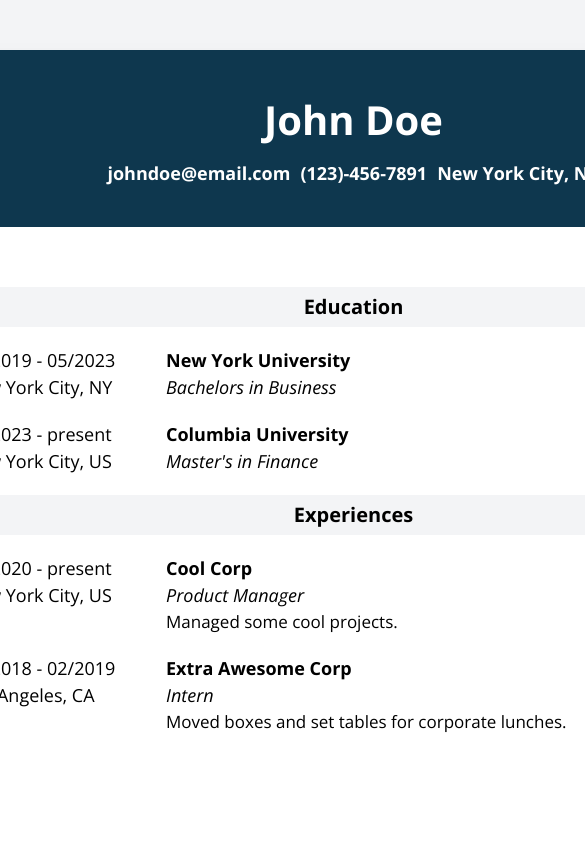
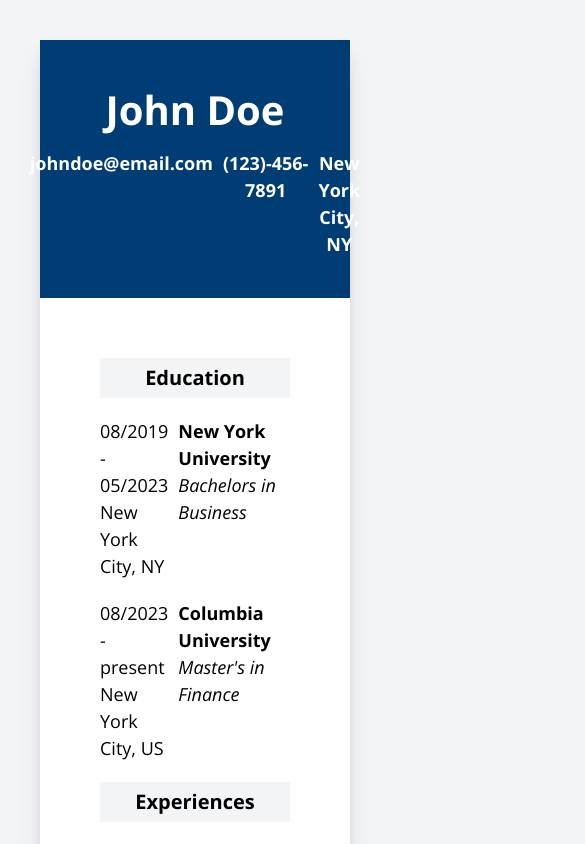
Before and after one commit to seanmckone/odin-cv-application, a React (Vite) app: page / in a window 390 px wide. Shown: the top 844 px of the page, 585 px wide, since content can reach past the window. Built offline with nearby package versions, Linux system fonts and the light colour scheme.

Commit message:
Implement initial responsiveness

```diff
--- a/src/App.jsx
+++ b/src/App.jsx
@@ -211,13 +211,11 @@
         </button>
       </div>
 
-      <div className="resume-side">
-        <Resume
-          personalDetails={personalDetails}
-          educations={educations}
-          experiences={experiences}
-        ></Resume>
-      </div>
+      <Resume
+        personalDetails={personalDetails}
+        educations={educations}
+        experiences={experiences}
+      ></Resume>
     </div>
   );
 }
--- a/src/styles/App.css
+++ b/src/styles/App.css
@@ -1,7 +1,9 @@
 .app {
   display: flex;
+  justify-content: center;
+  flex-wrap: wrap-reverse;
   gap: 50px;
-  justify-content: center;
+  margin: 40px;
 }
 
 .edit-side {
@@ -9,7 +11,8 @@
   flex-direction: column;
   gap: 20px;
   align-items: center;
-  width: 500px;
+  max-width: 400px;
+  width: 100%;
 }
 
 .form-section-title {
--- a/src/styles/Resume.css
+++ b/src/styles/Resume.css
@@ -1,11 +1,12 @@
 .resume {
+  max-width: 800px;
+  width: 100%;
+  aspect-ratio: 8 / 11;
   background-color: var(--resume-bg-color);
-  width: 900px;
   box-shadow:
     rgba(50, 50, 93, 0.1) 0px 13px 27px -5px,
     rgba(0, 0, 0, 0.25) 0px 8px 16px -8px;
   line-height: 1.5;
-  height: 1200px;
 }
 
 .resume-details {
--- a/src/styles/main.css
+++ b/src/styles/main.css
@@ -14,7 +14,7 @@
   --main-bg-color: #f3f4f6;
   --accent-bg-color: white;
   --resume-bg-color: white;
-  --resume-accent-color: #0e374e;
+  --resume-accent-color: #003d75;
   font-size: 18px;
 }
 
@@ -25,7 +25,7 @@
 body {
   font-family: "Open Sans", sans-serif;
   background-color: var(--main-bg-color);
-  padding: 50px;
+  overflow: scroll;
 }
 
 button {
```
